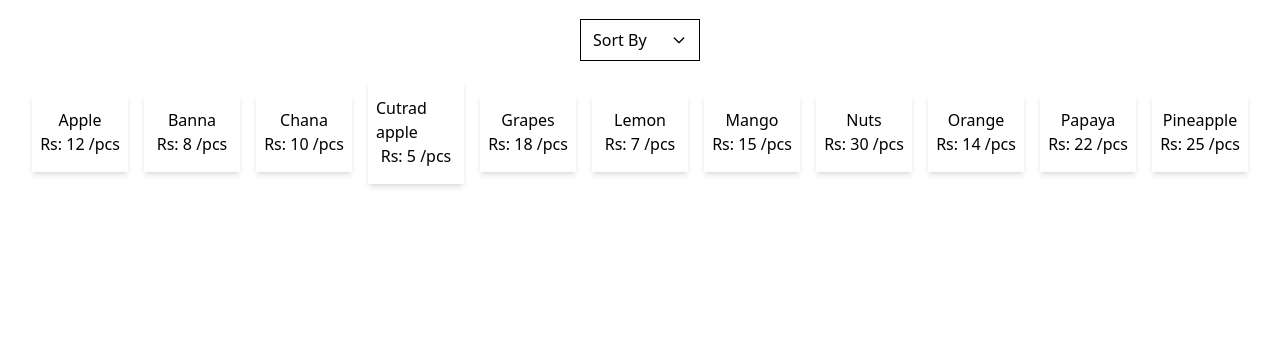
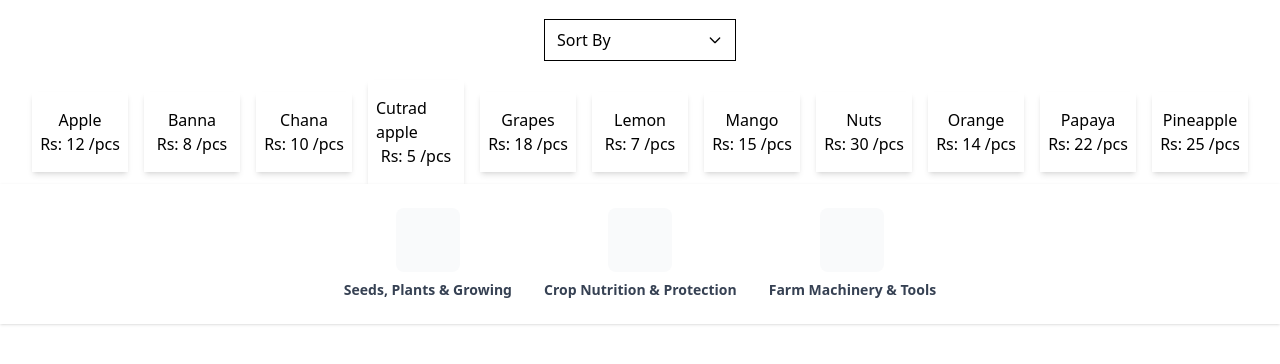
Before and after one commit to SoumitraMaity14/React, a React (Vite) app in the folder My-qsn/: page / in a window 1280 px wide. Shown: the top 364 px of the page. Built offline with nearby package versions, Linux system fonts and the light colour scheme.

Commit message:
Drop down added

```diff
--- a/My-qsn/src/App.tsx
+++ b/My-qsn/src/App.tsx
@@ -1,4 +1,5 @@
 
+import { MegaMenu } from "./components/flyhover-menu/MegaMenu"
 import { Sort } from "./components/Sort"
 
 
@@ -7,6 +8,7 @@ function App() {
   return (
     <>
    <Sort/>
+   <MegaMenu/>
 
     </>
   )
--- a/My-qsn/src/components/Dropdown.tsx
+++ b/My-qsn/src/components/Dropdown.tsx
@@ -14,7 +14,7 @@ export const Dropdown = ({setSortBy}:{setSortBy:(value:string)=>void}) => {
     }
     return (
         <div className="flex justify-center items-center bg-gry-100 h-20">
-            <div className="relative inline-block text-left w-30">
+            <div className="relative inline-block text-left w-48">
                 <button
                     onClick={() => setIsOpen(!isOpen)}
                     className="w-full border flex justify-between px-3 py-2 items-center"
--- /dev/null
+++ b/My-qsn/src/components/flyhover-menu/MegaMenu.tsx
@@ -0,0 +1,19 @@
+import { menuItems } from "./MenuList";
+import { Menu } from "./Menu";
+
+export const MegaMenu = () => {
+  return (
+    <section className="bg-white shadow-sm px-4 py-6 sticky top-0 z-50 hidden md:block">
+      <div className="max-w-7xl mx-auto flex justify-center gap-8">
+        {menuItems.map((item, index) => (
+          <Menu
+            key={index}
+            name={item.name}
+
+            children={item.children}
+          />
+        ))}
+      </div>
+    </section>
+  );
+};
--- /dev/null
+++ b/My-qsn/src/components/flyhover-menu/Menu.tsx
@@ -0,0 +1,40 @@
+type Props = {
+  name: string;
+  image?: string;
+  children?: string[];
+};
+
+export const Menu = ({ name,  children }: Props) => {
+  return (
+    <div className="group relative cursor-pointer flex flex-col items-center">
+      {/* ICON */}
+      <div className="w-16 h-16 rounded-lg bg-gray-50 flex items-center justify-center
+          group-hover:bg-blue-50 transition">
+
+      </div>
+
+      {/* TITLE */}
+      <span className="text-sm font-semibold mt-2 text-gray-700 group-hover:text-blue-600 text-center">
+        {name}
+      </span>
+
+      {/* DROPDOWN */}
+      {children && (
+        <div className="absolute left-1/2 -translate-x-1/2 top-full mt-3
+                        bg-white shadow-lg border rounded-lg p-4 w-48 hidden
+                        group-hover:block z-20">
+          <ul className="space-y-2">
+            {children.map((item, i) => (
+              <li
+                key={i}
+                className="text-sm text-gray-700 hover:text-blue-600"
+              >
+                {item}
+              </li>
+            ))}
+          </ul>
+        </div>
+      )}
+    </div>
+  );
+};
--- /dev/null
+++ b/My-qsn/src/components/flyhover-menu/MenuList.ts
@@ -0,0 +1,27 @@
+export const menuItems = [
+        {
+            name: "Seeds, Plants & Growing",
+            children: [
+                "Vegetable Seeds",
+                "Flower Seeds",
+                "Soil Mix",
+                "Planters"
+            ]
+        },
+        {
+            name: "Crop Nutrition & Protection",
+            children: [
+                "Pesticides",
+                "Fertilizers",
+                "Plant Boosters"
+            ]
+        },
+        {
+            name: "Farm Machinery & Tools",
+            children: [
+                "Sprayers",
+                "Tools",
+                "Machines"
+            ]
+        }
+    ];
```
